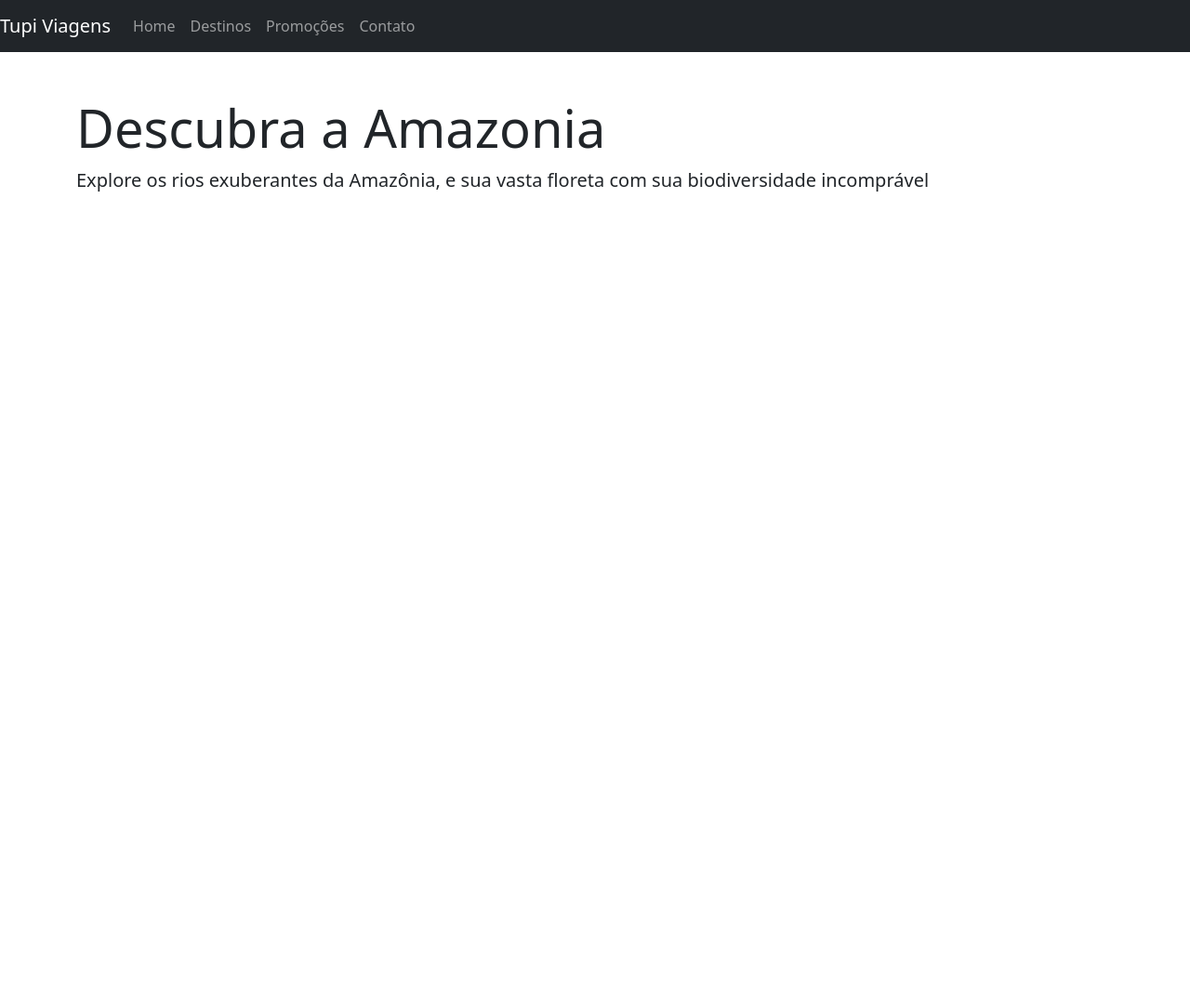
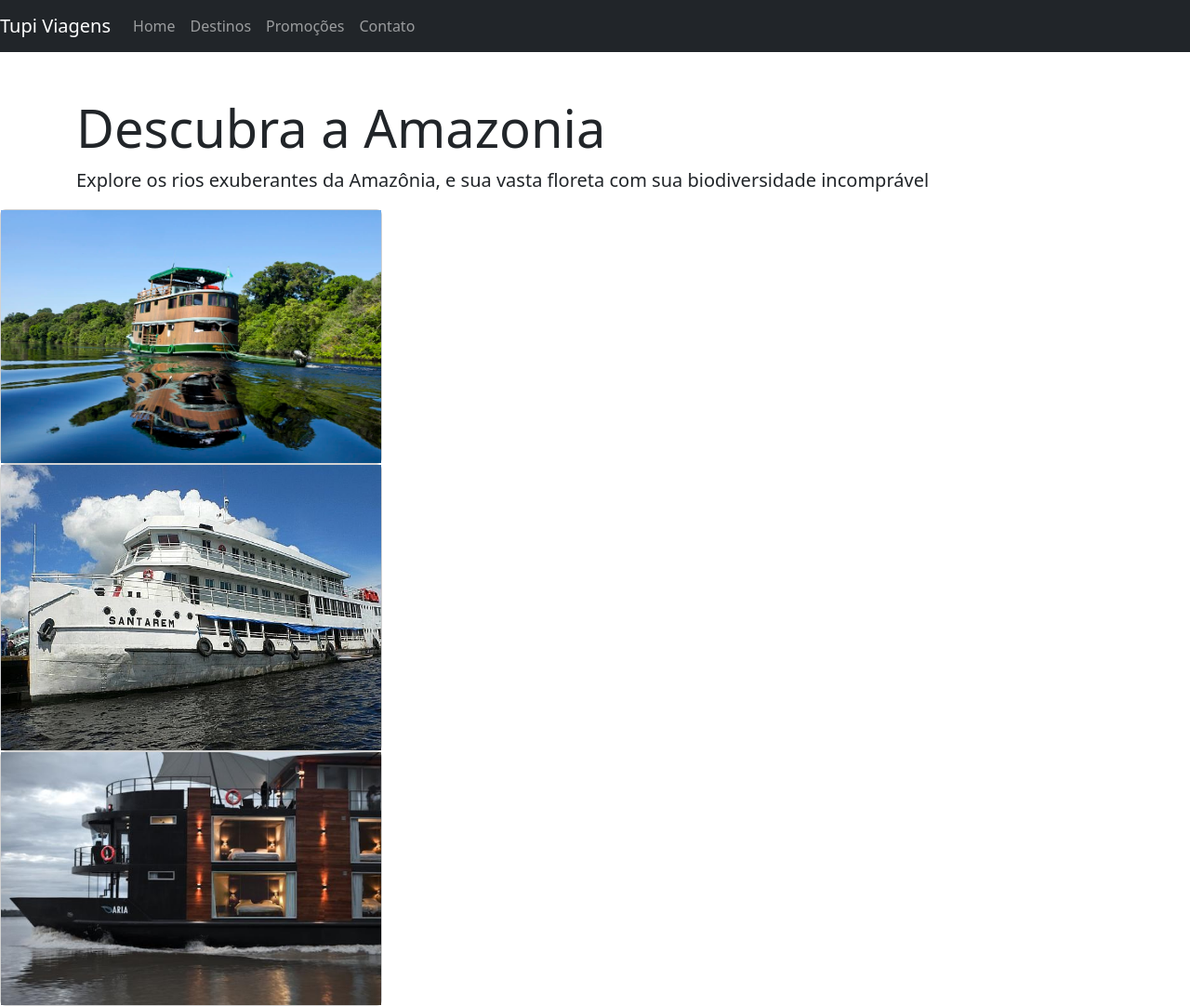
Before and after one commit to guilhermetm5/site, a plain HTML site: page index.html in a window 1280 px wide. Shown: the whole page at 93% size. Before the commit the page ends 800 px from the top, so only its background shows below. Drawn offline with nearby package versions, Linux system fonts and the light colour scheme.

Commit message:
adicionando imgs

```diff
--- a/index.html
+++ b/index.html
@@ -43,6 +43,28 @@
             <p class="lead">Explore os rios exuberantes da Amazônia, e sua vasta floreta com sua biodiversidade incomprável</p>
         </div>
     </div>
+
+    <div class="row">
+        <div class="col-md-4">
+            <div class="card">
+                <img src="img/barco.jpg" alt="barco">
+            </div>
+        </div>
+    </div>
+    <div class="row">
+        <div class="col-md-4">
+            <div class="card">
+                <img src="img/barco1.jpg" alt="barco">
+            </div>
+        </div>
+    </div>
+    <div class="row">
+        <div class="col-md-4">
+            <div class="card">
+                <img src="img/barco2.jpg" alt="barco">
+            </div>
+        </div>
+    </div>
 </body>
 
 </html>
```
Also changed, not shown: img/barco1.jpg (added), img/barco2.jpg (added).
